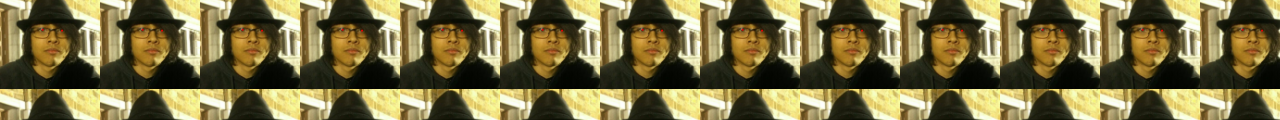
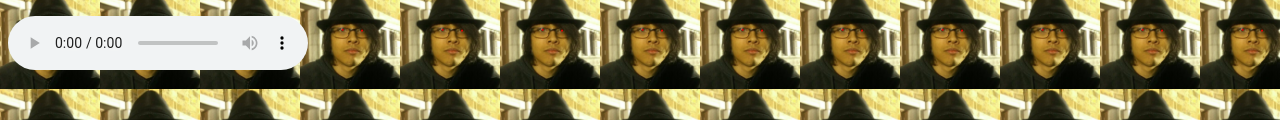
Before and after one commit to ReDDarKwh/LameGameEngine2.0, a plain HTML site: page index.html in a window 1280 px wide. Shown: the part 311-431 px from the top of the page. Drawn offline with nearby package versions, Linux system fonts and the light colour scheme.

Commit message:
Update index.html

```diff
--- a/index.html
+++ b/index.html
@@ -18,7 +18,7 @@
 <p id="p1"> </p>
 <script src="main.js">
 </script>
-<audio control>   <source src="EXCITED.mp3" type="audio/mpeg"> <audio/>
+<audio controls>   <source src="EXCITED.mp3" type="audio/mpeg"> <audio/>
 
 </body>
 </html>
```
